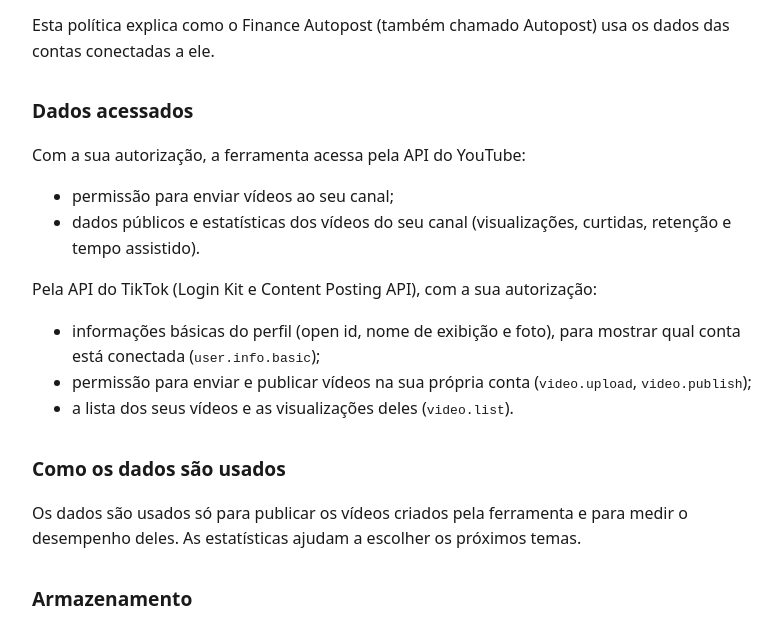
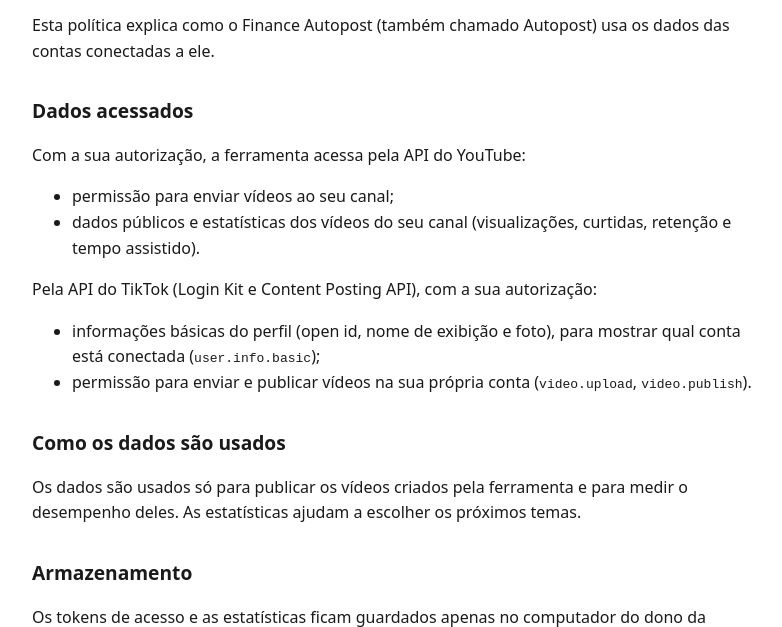
Before and after one commit to aprudencio44-byte/curioso-demais-site, a plain HTML site: page privacidade.html in a window 1280 px wide. Shown: the part 142-769 px from the top of the page, without its empty margins (248-1030 px from the left). Drawn offline with Linux system fonts and the light colour scheme.

Commit message:
Privacidade: remove video.list

```diff
--- a/privacidade.html
+++ b/privacidade.html
@@ -19,8 +19,7 @@
 <p>Pela API do TikTok (Login Kit e Content Posting API), com a sua autorização:</p>
 <ul>
 <li>informações básicas do perfil (open id, nome de exibição e foto), para mostrar qual conta está conectada (<code>user.info.basic</code>);</li>
-<li>permissão para enviar e publicar vídeos na sua própria conta (<code>video.upload</code>, <code>video.publish</code>);</li>
-<li>a lista dos seus vídeos e as visualizações deles (<code>video.list</code>).</li>
+<li>permissão para enviar e publicar vídeos na sua própria conta (<code>video.upload</code>, <code>video.publish</code>).</li>
 </ul>
 <h2>Como os dados são usados</h2>
 <p>Os dados são usados só para publicar os vídeos criados pela ferramenta e para medir o desempenho deles. As estatísticas ajudam a escolher os próximos temas.</p>
@@ -42,7 +41,6 @@
 <ul>
 <li>basic profile info (open id, display name, avatar) to show which account is connected (<code>user.info.basic</code>);</li>
 <li>permission to upload and publish videos to your own account (<code>video.upload</code>, <code>video.publish</code>);</li>
-<li>the list of your videos and their view counts (<code>video.list</code>).</li>
 </ul>
 <h2>How we use data</h2>
 <p>Data is used only to publish the videos produced by the tool and to measure their performance, which helps choose the next topics.</p>
```
